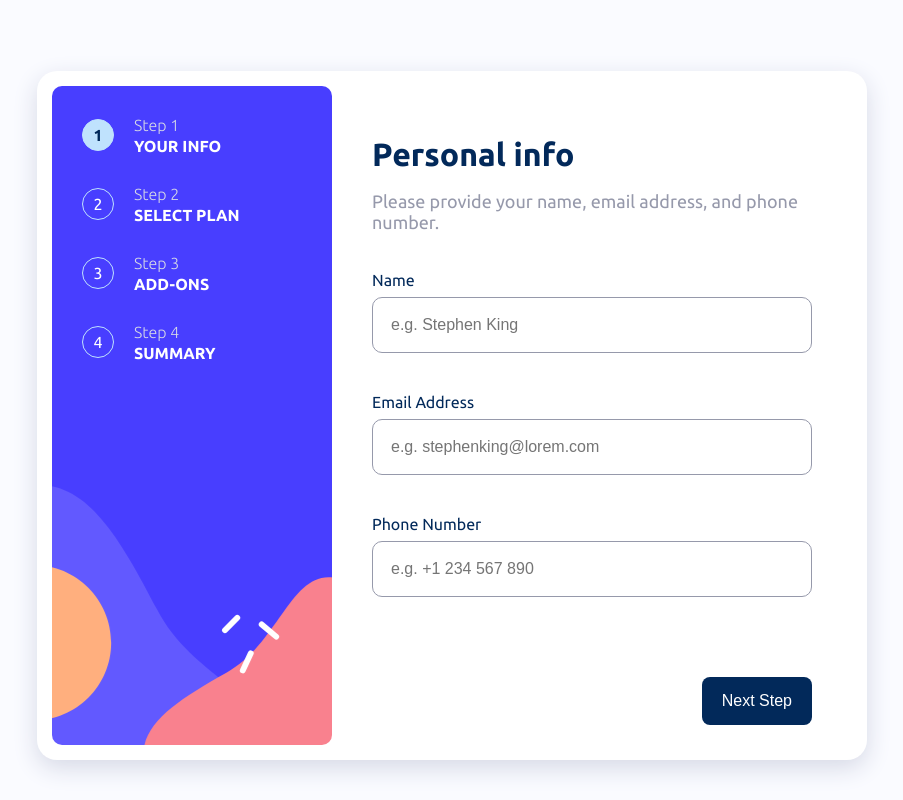
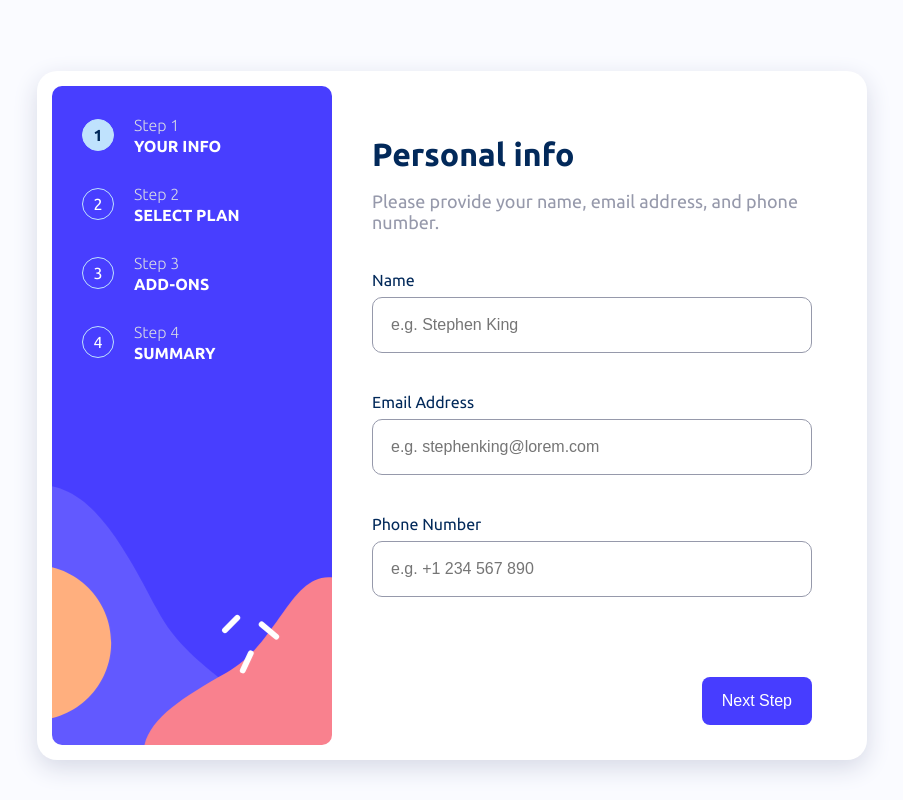
Before and after one commit to KubaBaniak/multistep-form, a React (Vite) app: page / in a window 1280 px wide. Shown: the whole page, without its empty margins (188-1091 px from the left). Built offline with nearby package versions, Linux system fonts and the light colour scheme.

Commit message:
review: fix buttons

```diff
--- a/src/components/Buttons/GoBackButton.tsx
+++ b/src/components/Buttons/GoBackButton.tsx
@@ -11,8 +11,7 @@ const BackButton = styled.button`
   width: 25%;
 
   @media only screen and (max-width: 768px) {
-    margin: auto;
-    margin-left: 20px;
+    width: 20%;
   }
 `;
 
--- a/src/components/Buttons/GoNextButton.tsx
+++ b/src/components/Buttons/GoNextButton.tsx
@@ -9,12 +9,18 @@ const NextButton = styled.button`
   cursor: pointer;
   font-size: 16px;
   color: hsl(0, 0%, 100%);
-  background-color: hsl(213, 96%, 18%);
+  background-color: hsl(243, 100%, 62%);
   border: none;
   border-radius: 8px;
   padding: 15px 20px;
   margin: 10px 0 0 auto;
   width: auto;
+
+  transition: all 0.1s ease;
+
+  &:hover {
+    filter: brightness(150%);
+  }
 
   &:disabled {
     cursor: not-allowed;
```
